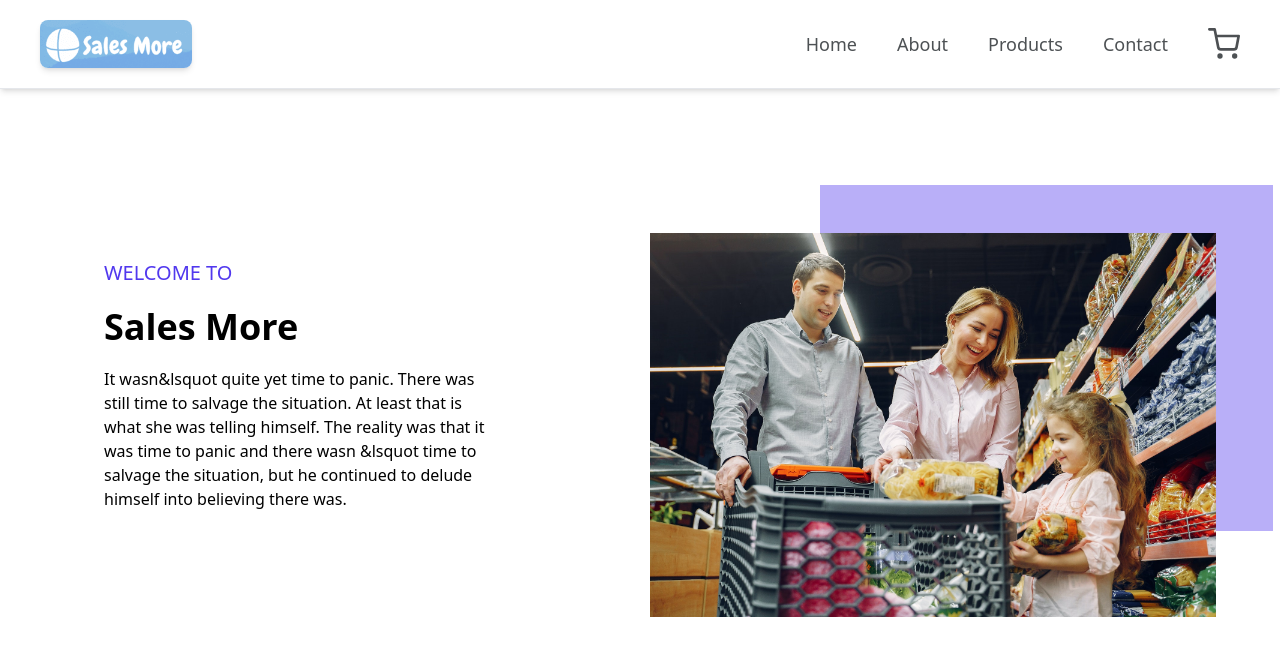
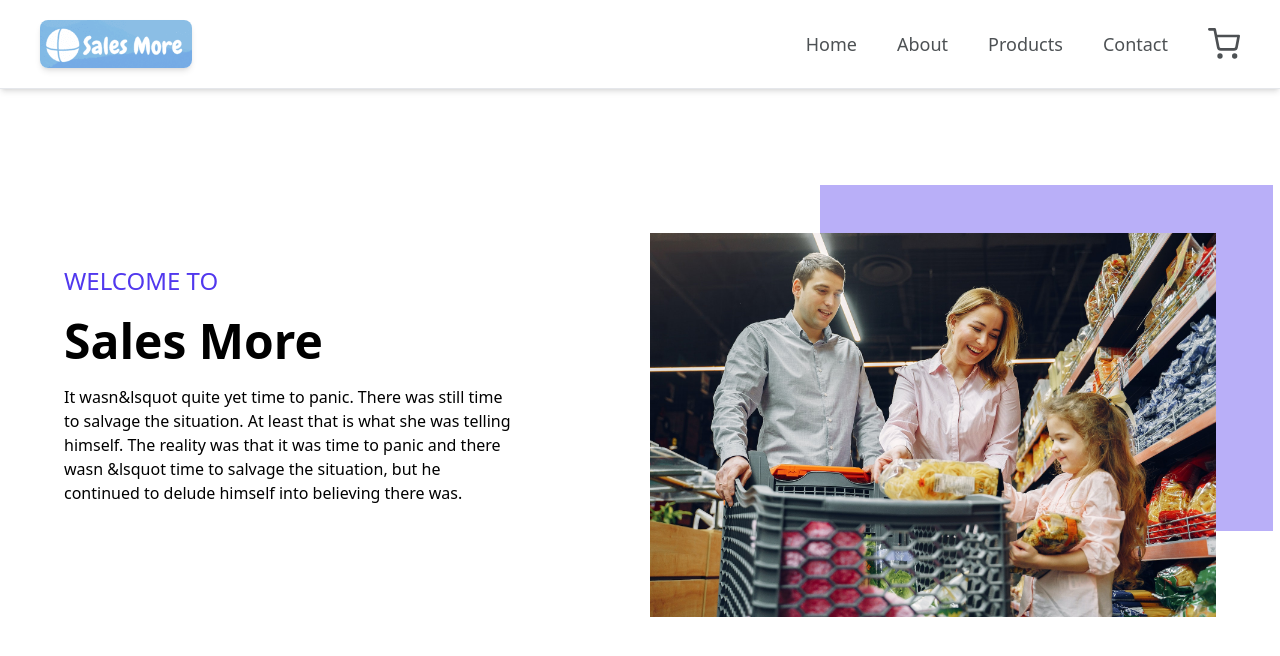
Before and after one commit to harshwebelite21/Sales-More-Fronted, a React (Vite) app: page / in a window 1280 px wide. Shown: the top 656 px of the page. Built offline with nearby package versions, Linux system fonts and the light colour scheme.

Commit message:
left-padding removed

```diff
--- a/src/modules/Home/Component/BannerImageSection.tsx
+++ b/src/modules/Home/Component/BannerImageSection.tsx
@@ -4,9 +4,9 @@ import "./bannerimage.css";
 export const BannerImageSection = () => {
   return (
     <div className="grid grid-cols-1 md:grid-cols-2 gap-5 p-16 justify-items-center relative -z-10">
-      <div className="flex flex-col gap-5 justify-center md:px-10  md:text-left">
-        <h3 className="text-[#5138ee] text-xl">WELCOME TO</h3>
-        <h1 className="text-4xl font-bold">Sales More</h1>
+      <div className="flex flex-col gap-5 justify-center  items-center text-center md:text-left md:items-start">
+        <h3 className="text-[#5138ee] text-2xl">WELCOME TO</h3>
+        <h1 className="text-5xl font-bold">Sales More</h1>
         <p className="text-base w-[80%]">
           It wasn&lsquot quite yet time to panic. There was still time to
           salvage the situation. At least that is what she was telling himself.
```
